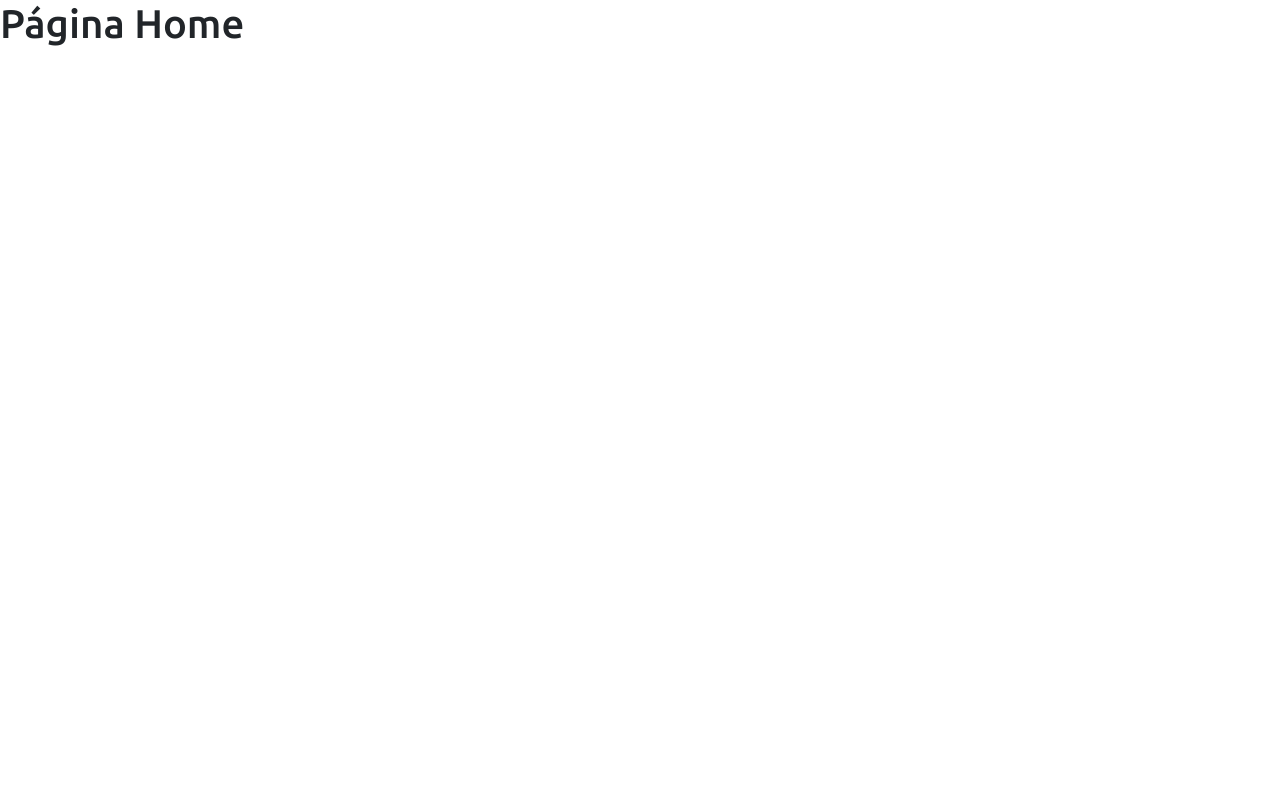
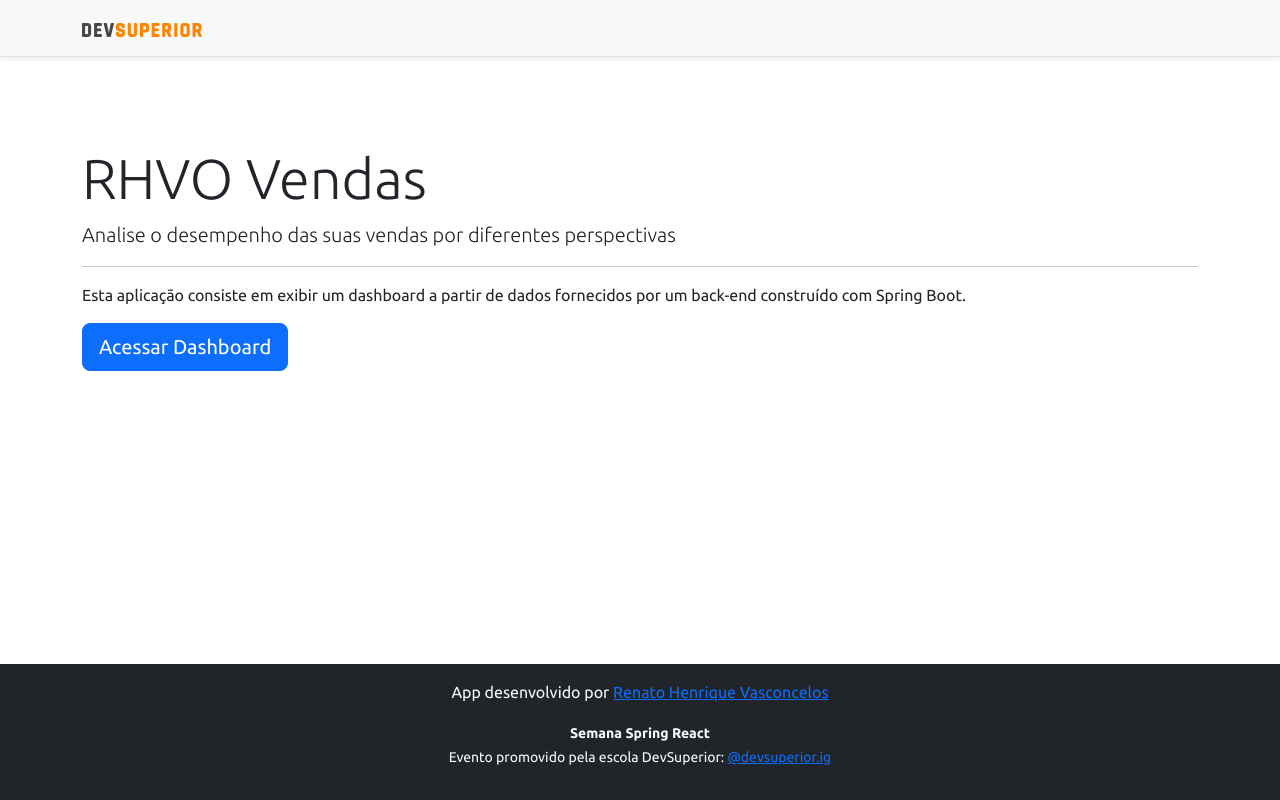
Before and after one commit to renatohvo/rhvovendas, a React (Vite) app in the folder frontend/: page / in a window 1280 px wide. Built offline with nearby package versions, Linux system fonts and the light colour scheme.

Commit message:
home, navigation

```diff
--- a/frontend/index.html
+++ b/frontend/index.html
@@ -3,7 +3,7 @@
   <head>
     <meta charset="UTF-8" />
     <meta name="viewport" content="width=device-width, initial-scale=1.0" />
-    <title>RHVOVendas</title>
+    <title>RHVO Vendas</title>
   </head>
   <body>
     <div id="root"></div>
--- a/frontend/src/components/NavBar/index.tsx
+++ b/frontend/src/components/NavBar/index.tsx
@@ -1,3 +1,4 @@
+import { Link } from 'react-router-dom'
 import ImgDsDark from '../../assets/img/ds-dark.svg'
 
 const NavBar = () => {
@@ -5,7 +6,9 @@
         <div className="d-flex flex-column flex-md-row align-items-center p-3 px-md-4 mb-3 bg-light border-bottom shadow-sm">
             <div className="container">
                 <nav className="my-2 my-md-0 mr-md-3">
-                    <img src={ImgDsDark} alt="DevSuperior" width="120" />
+                    <Link to="/">
+                        <img src={ImgDsDark} alt="DevSuperior" width="120" />
+                    </Link>
                 </nav>
             </div>
         </div>
--- a/frontend/src/pages/Home/index.tsx
+++ b/frontend/src/pages/Home/index.tsx
@@ -1,8 +1,27 @@
+import { Link } from "react-router-dom"
+import Footer from "../../components/Footer"
+import NavBar from "../../components/NavBar"
+
 const Home = () => {
     return (
-        <div>
-            <h1>Página Home</h1>
-        </div>
+        <>
+            <NavBar />
+            <div className="container">
+                <div className="jumbotron">
+                    <br></br>
+                    <br></br>
+                    <br></br>
+                    <h1 className="display-4">RHVO Vendas</h1>
+                    <p className="lead">Analise o desempenho das suas vendas por diferentes perspectivas</p>
+                    <hr />
+                    <p>Esta aplicação consiste em exibir um dashboard a partir de dados fornecidos por um back-end construído com Spring Boot.</p>
+                    <Link className="btn btn-primary btn-lg" to="/dashboard">
+                        Acessar Dashboard
+                    </Link>
+                </div>
+            </div>
+            <Footer />
+        </>
     )
 }
 
```
